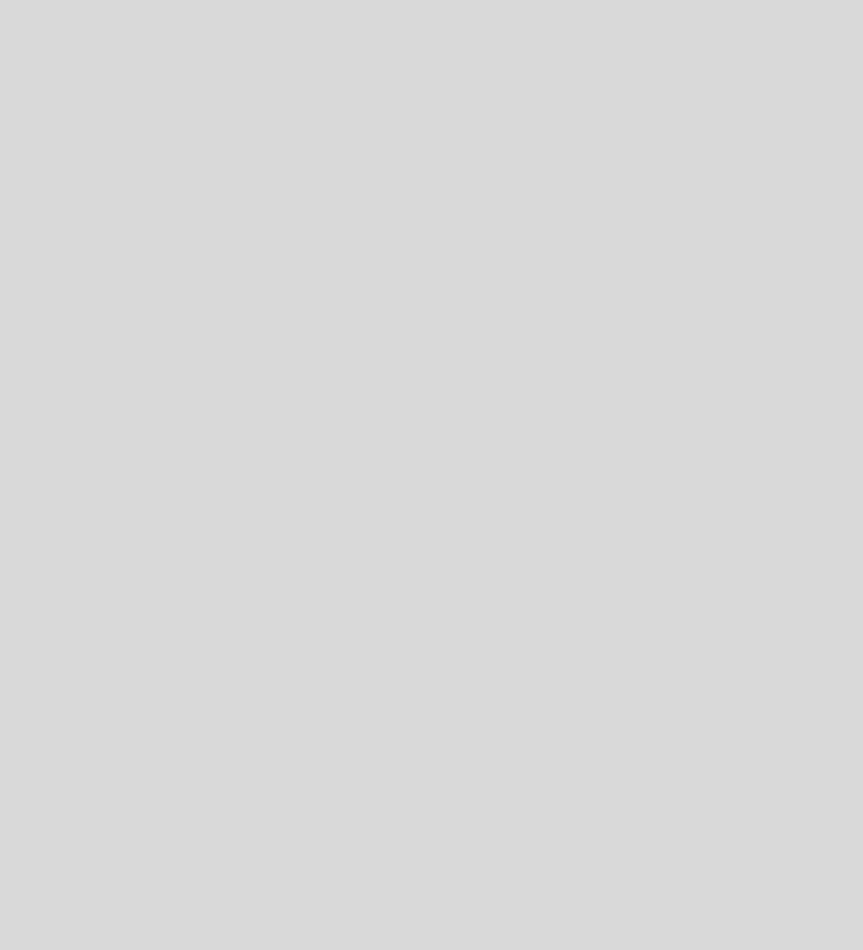
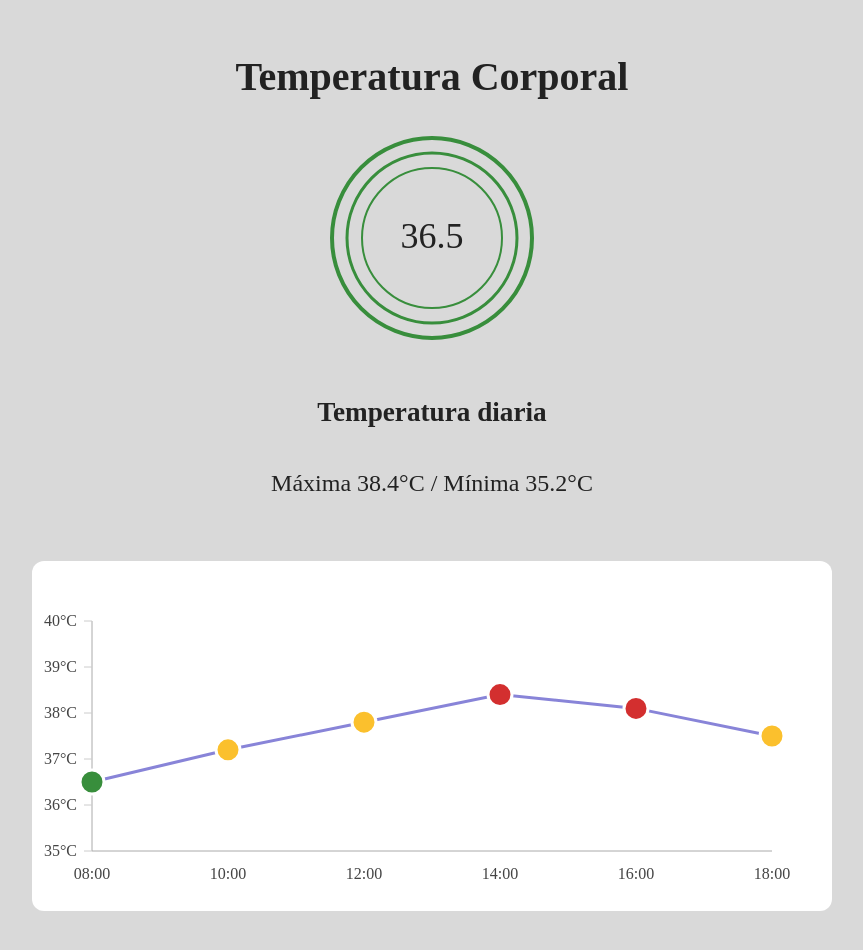
Before and after one commit to Jaredtorr/VitalPoint, a React (Vite) app: page /BodyTemperature in a window 1280 px wide. Before the commit this address had no page. Shown: the part 120-1070 px from the top of the page, without its empty margins (208-1071 px from the left). Before the commit the page ends 800 px from the top, so only its background shows below. Built offline with nearby package versions, Linux system fonts and the light colour scheme.

Commit message:
Vista de temperatura con grafica

```diff
--- a/src/App.jsx
+++ b/src/App.jsx
@@ -1,6 +1,7 @@
 import Cardiac from './pages/Cardiac/Cardiac'
 import { Routes, Route } from 'react-router-dom';
 import Stress from './pages/Stress/Stress'
+import TemperaturaCorporal from './pages/BodyTemperature/TemperaturaCorporal';
 import './App.css'
 
 function App() {
@@ -8,6 +9,7 @@ function App() {
    <Routes>
     <Route path='/cardiac' element = {<Cardiac/>} />
     <Route path='/stress'  element = {<Stress/>} />
+    <Route path='/BodyTemperature' element = {<TemperaturaCorporal/>}/>
    </Routes>
   )
 }
--- /dev/null
+++ b/src/components/Temperature/TemperatureCircle.css
@@ -0,0 +1,9 @@
+.circle-container {
+  display: flex;
+  justify-content: center;
+  align-items: center;
+  margin: 32px 0;
+  /* Asegúrate de NO tener overflow: hidden aquí */
+  width: 100%;
+  max-width: 100vw;
+}
--- /dev/null
+++ b/src/components/Temperature/TemperatureCircle.jsx
@@ -0,0 +1,22 @@
+import React from "react";
+import "./TemperatureCircle.css";
+
+const TemperatureCircle = ({ temperature }) => {
+  const isHigh = temperature > 37.5;
+  const borderColor = isHigh ? "#d32f2f" : "#388e3c"; // rojo o verde
+
+  return (
+    <div className="circle-container">
+      <svg width="220" height="220" viewBox="0 0 220 220">
+        <circle cx="110" cy="110" r="100" stroke={borderColor} strokeWidth="4" fill="none" />
+        <circle cx="110" cy="110" r="85" stroke={borderColor} strokeWidth="3" fill="none" />
+        <circle cx="110" cy="110" r="70" stroke={borderColor} strokeWidth="2" fill="none" />
+        <text x="110" y="120" fontSize="36" textAnchor="middle" fill="#222" fontFamily="serif">
+          {temperature}
+        </text>
+      </svg>
+    </div>
+  );
+};
+
+export default TemperatureCircle;
--- /dev/null
+++ b/src/components/Temperature/TemperatureLineChart.jsx
@@ -0,0 +1,79 @@
+import React from "react";
+
+const getColor = (temp) => {
+  if (temp <= 37) return "#388e3c";      // Verde
+  if (temp <= 38) return "#fbc02d";      // Amarillo
+  return "#d32f2f";                      // Rojo
+};
+
+const WIDTH = 800;
+const HEIGHT = 350;
+const PADDING = 60;
+const MIN_TEMP = 35;
+const MAX_TEMP = 40;
+
+const TemperatureLineChart = ({ data }) => {
+  const stepX = (WIDTH - 2 * PADDING) / (data.length - 1);
+  const scaleY = (temp) =>
+    HEIGHT - PADDING - ((temp - MIN_TEMP) / (MAX_TEMP - MIN_TEMP)) * (HEIGHT - 2 * PADDING);
+
+  const points = data.map((d, i) => ({
+    x: PADDING + i * stepX,
+    y: scaleY(d.temperatura),
+    color: getColor(d.temperatura),
+    label: d.hora,
+    value: d.temperatura,
+  }));
+
+  const linePath = points
+    .map((p, i) => (i === 0 ? `M ${p.x},${p.y}` : `L ${p.x},${p.y}`))
+    .join(" ");
+
+  return (
+    <div style={{ width: WIDTH, margin: "40px auto" }}>
+      <svg width={WIDTH} height={HEIGHT} style={{ background: "#fff", borderRadius: 12 }}>
+        {/* Ejes */}
+        <line x1={PADDING} y1={HEIGHT - PADDING} x2={WIDTH - PADDING} y2={HEIGHT - PADDING} stroke="#aaa" />
+        <line x1={PADDING} y1={PADDING} x2={PADDING} y2={HEIGHT - PADDING} stroke="#aaa" />
+
+        {/* Etiquetas de eje Y */}
+        {[...Array(MAX_TEMP - MIN_TEMP + 1)].map((_, i) => {
+          const temp = MIN_TEMP + i;
+          const y = scaleY(temp);
+          return (
+            <g key={temp}>
+              <text x={PADDING - 15} y={y + 5} fontSize="16" textAnchor="end" fill="#444">
+                {temp}°C
+              </text>
+              <line x1={PADDING - 8} y1={y} x2={PADDING} y2={y} stroke="#ccc" />
+            </g>
+          );
+        })}
+
+        {/* Etiquetas de eje X */}
+        {points.map((p, i) => (
+          <text
+            key={i}
+            x={p.x}
+            y={HEIGHT - PADDING + 28}
+            fontSize="16"
+            textAnchor="middle"
+            fill="#444"
+          >
+            {p.label}
+          </text>
+        ))}
+
+        {/* Línea de la gráfica */}
+        <path d={linePath} fill="none" stroke="#8884d8" strokeWidth="3" />
+
+        {/* Puntos */}
+        {points.map((p, i) => (
+          <circle key={i} cx={p.x} cy={p.y} r={12} fill={p.color} stroke="#fff" strokeWidth="3" />
+        ))}
+      </svg>
+    </div>
+  );
+};
+
+export default TemperatureLineChart;
--- /dev/null
+++ b/src/pages/BodyTemperature/TemperaturaCorporal.css
@@ -0,0 +1,28 @@
+.temp-content {
+  display: flex;
+  flex-direction: column;
+  align-items: center;
+  margin-top: 40px;
+}
+
+.temp-label {
+  font-size: 2.5rem;
+  margin-bottom: 36px; /* Más espacio debajo del título */
+  color: #222;
+}
+
+.circle-container {
+  margin-bottom: 65px; /* Más espacio debajo del círculo */
+}
+
+.temp-label2 {
+  font-size: 1.7rem;
+  margin-top: 24px;
+  margin-bottom: 18px;
+  color: #222;
+}
+
+.temp-range {
+  font-size: 1.5rem; /* Más grande */
+  color: #222;
+}
--- /dev/null
+++ b/src/pages/BodyTemperature/TemperaturaCorporal.jsx
@@ -0,0 +1,37 @@
+import React from "react";
+import Header from "../../Components/Header/Header";
+import TemperatureCircle from "../../components/Temperature/TemperatureCircle";
+import TemperatureLineChart from "../../components/Temperature/TemperatureLineChart";
+import "./TemperaturaCorporal.css";
+
+const data = [
+  { hora: "08:00", temperatura: 36.5 },
+  { hora: "10:00", temperatura: 37.2 },
+  { hora: "12:00", temperatura: 37.8 },
+  { hora: "14:00", temperatura: 38.4 },
+  { hora: "16:00", temperatura: 38.1 },
+  { hora: "18:00", temperatura: 37.5 },
+];
+
+const TemperaturaCorporal = () => {
+  const temperatura = 36.5;
+  const maxima = 38.4;
+  const minima = 35.2;
+
+  return (
+    <div className="temp-main">
+      <Header />
+      <div className="temp-content">
+        <h2 className="temp-label">Temperatura Corporal</h2>
+        <TemperatureCircle temperature={temperatura} />
+        <h3 className="temp-label2">Temperatura diaria</h3>
+        <p className="temp-range">
+          Máxima {maxima}°C / Mínima {minima}°C
+        </p>
+        <TemperatureLineChart data={data} />
+      </div>
+    </div>
+  );
+};
+
+export default TemperaturaCorporal;
```
